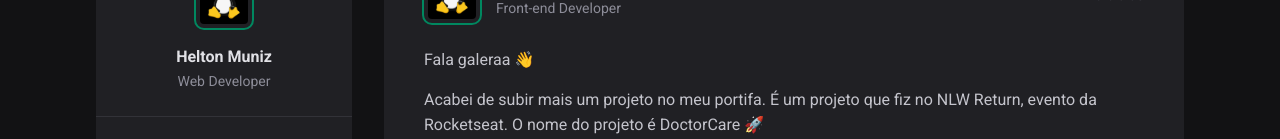
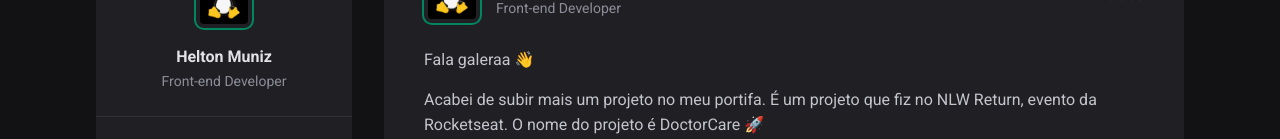
Before and after one commit to 0xhelton/ignite-feed, a React (Vite) app: page / in a window 1280 px wide. Shown: the part 177-316 px from the top of the page. Built offline with nearby package versions, Linux system fonts and the light colour scheme.

Commit message:
:rocket: build: Projeto finalizado, Deploy final (dessa vez é o final)

```diff
--- a/src/components/Sidebar.tsx
+++ b/src/components/Sidebar.tsx
@@ -11,7 +11,7 @@ const Sidebar = () => {
         <Avatar src="./imgs/tux.png" />
 
         <strong>Helton Muniz</strong>
-        <span>Web Developer</span>
+        <span>Front-end Developer</span>
       </div>
 
       <footer>
```
Also changed, not shown: 1 other file (tests, documents, lock files or other folders).
